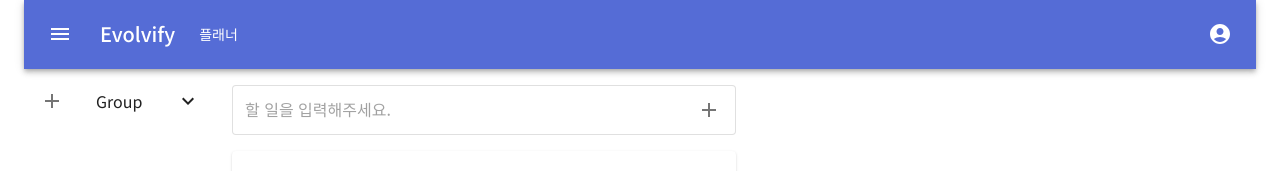
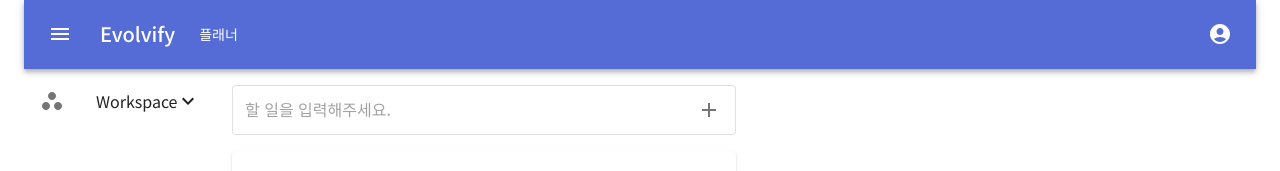
Before and after one commit to coldrain-f/self-discipline, a React (Vite) app in the folder self-discipline-react-ts/: page /planner in a window 1280 px wide. Shown: the top 171 px of the page. Built offline with nearby package versions, Linux system fonts and the light colour scheme.

Commit message:
Feat: 메뉴 아이콘 변경 [#3]

```diff
--- a/self-discipline-react-ts/src/components/planner/SelfDisciplinePlannerSidebar.tsx
+++ b/self-discipline-react-ts/src/components/planner/SelfDisciplinePlannerSidebar.tsx
@@ -9,6 +9,7 @@ import {
   ListItemText,
 } from "@mui/material";
 import AddIcon from "@mui/icons-material/Add";
+import WorkspacesIcon from "@mui/icons-material/Workspaces";
 import StarBorder from "@mui/icons-material/StarBorder";
 import ExpandLess from "@mui/icons-material/ExpandLess";
 import ExpandMore from "@mui/icons-material/ExpandMore";
@@ -26,9 +27,9 @@ export default function SelfDisciplinePlannerSidebar() {
         <ListItem disablePadding>
           <ListItemButton onClick={handleClick}>
             <ListItemIcon>
-              <AddIcon />
+              <WorkspacesIcon />
             </ListItemIcon>
-            <ListItemText primary="Group" />
+            <ListItemText primary="Workspace" />
             {open ? <ExpandLess /> : <ExpandMore />}
           </ListItemButton>
         </ListItem>
```
